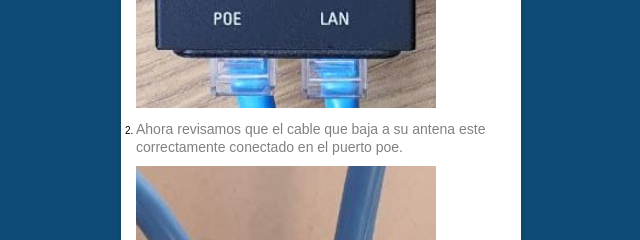
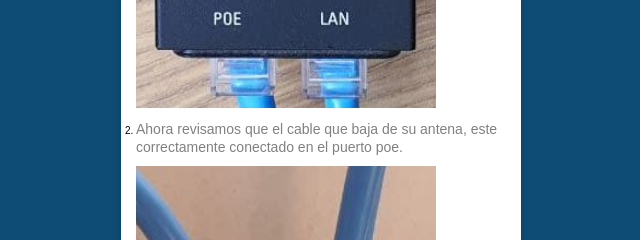
Before and after one commit to spkurosh/zonawifi-atlixco, a plain HTML site: page soporte/cable.html in a window 1280 px wide. Shown: the part 1580-1820 px from the top of the page, 319-959 px from the left. Drawn offline with Linux system fonts and the light colour scheme; files that its build step writes are made by us from their sources.

Commit message:
correccion de type

```diff
--- a/soporte/cable.html
+++ b/soporte/cable.html
@@ -63,7 +63,7 @@
                     <span class="router-navbar poe"></span>
                 </li>
                 <li>
-                    <p class="product--card-body">Ahora revisamos que el cable que baja a su antena este correctamente conectado en el puerto poe.</p>
+                    <p class="product--card-body">Ahora revisamos que el cable que baja de su antena, este correctamente conectado en el puerto poe.</p>
                     <span class="router-navbar poe-antena"></span>
                 </li>
                 <li>
```
